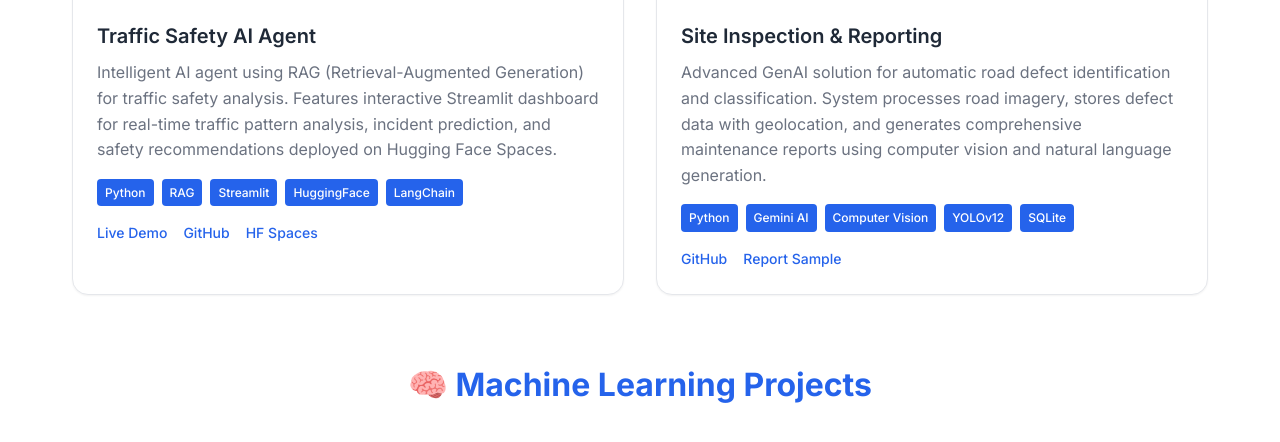
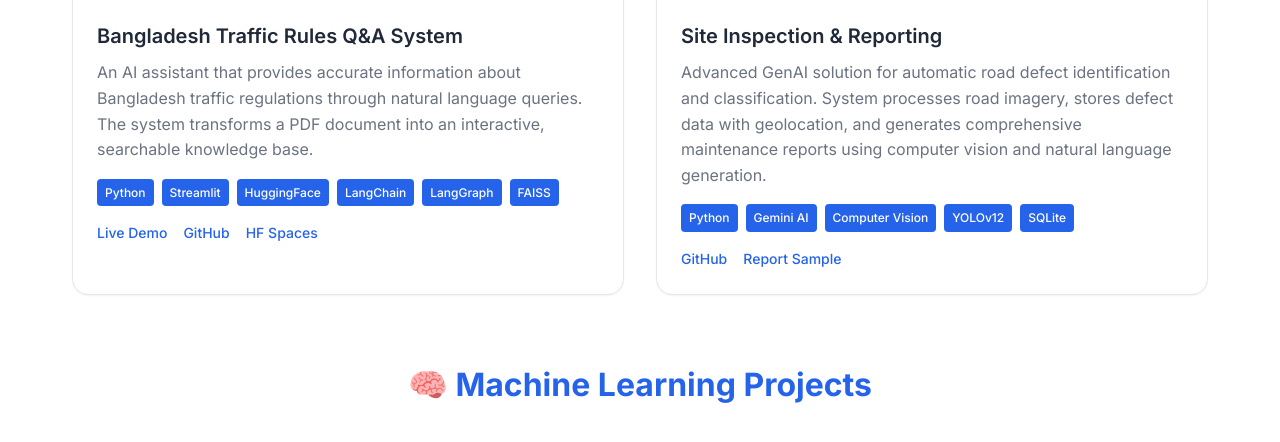
Before and after one commit to ikReza/ikReza.github.io, a Jekyll site: the page built from projects.md, in a window 1280 px wide and 900 px high, scrolled down 446 px, cut to the strip 236-691 px from the top of the window. Shown: the top 442 px of the strip. Built offline with Jekyll 4.4.1, drawn with Linux system fonts in a browser that asks for light colours.

Commit message:
qa project added

```diff
--- a/projects.md
+++ b/projects.md
@@ -25,23 +25,22 @@ title: "Projects"
             </div>
           </div>
           <div class="project-content">
-            <h3 class="project-title">Traffic Safety AI Agent</h3>
+            <h3 class="project-title">Bangladesh Traffic Rules Q&A System</h3>
             <p class="project-description">
-              Intelligent AI agent using RAG (Retrieval-Augmented Generation) for traffic safety analysis.
-              Features interactive Streamlit dashboard for real-time traffic pattern analysis, incident prediction,
-              and safety recommendations deployed on Hugging Face Spaces.
+              An AI assistant that provides accurate information about Bangladesh traffic regulations through natural language queries. The system transforms a PDF document into an interactive, searchable knowledge base.
             </p>
             <div class="project-tech">
               <span class="tech-tag">Python</span>
-              <span class="tech-tag">RAG</span>
               <span class="tech-tag">Streamlit</span>
               <span class="tech-tag">HuggingFace</span>
               <span class="tech-tag">LangChain</span>
+              <span class="tech-tag">LangGraph</span>
+              <span class="tech-tag">FAISS</span>
             </div>
             <div class="project-links">
-              <a href="#" target="_blank">Live Demo</a>
-              <a href="#" target="_blank">GitHub</a>
-              <a href="#" target="_blank">HF Spaces</a>
+              <a href="https://huggingface.co/spaces/ikReza/bangladesh-traffic-rules" target="_blank" rel="noopener">Live Demo</a>
+              <a href="https://huggingface.co/spaces/ikReza/bangladesh-traffic-rules/tree/main" target="_blank" rel="noopener">GitHub</a>
+              <a href="https://huggingface.co/spaces/ikReza/bangladesh-traffic-rules" target="_blank" rel="noopener">HF Spaces</a>
             </div>
           </div>
         </div>
```
Also changed, not shown: about.md (+1 -0 lines), index.md (+4 -7 lines).
